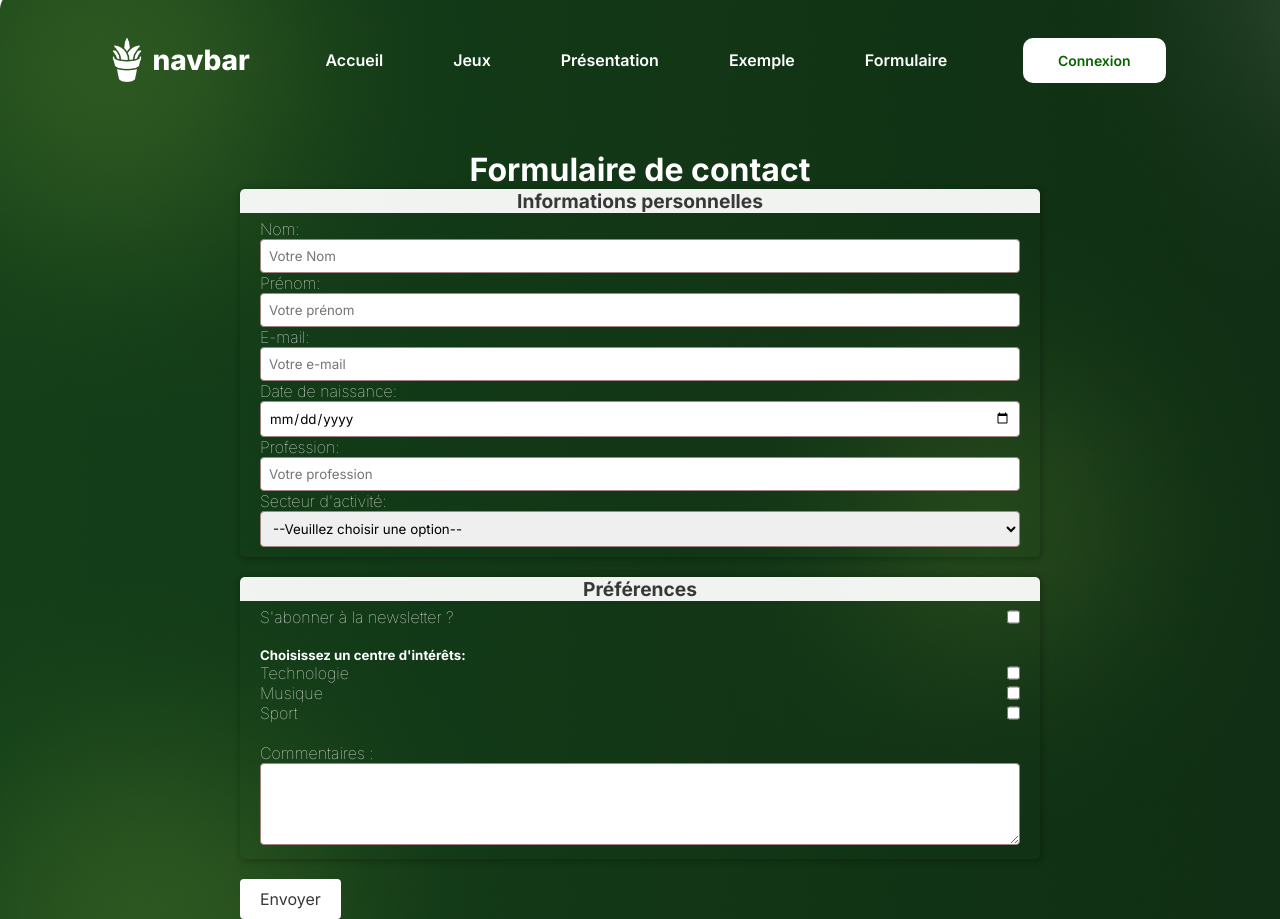
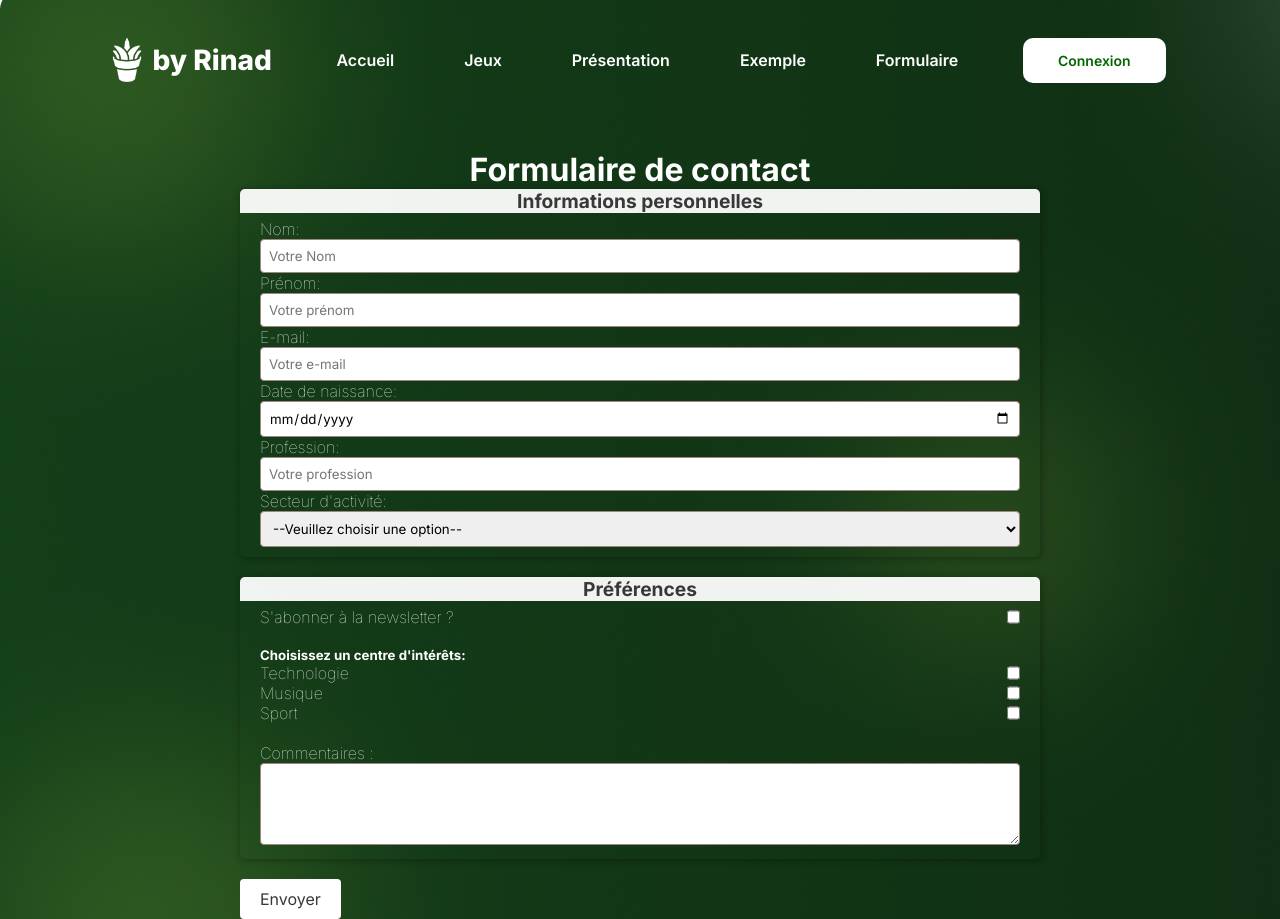
Before and after one commit to rin4d/projet-demo, a plain HTML site: page contact.html in a window 1280 px wide. Drawn offline with nearby package versions, Linux system fonts and the light colour scheme.

Commit message:
Update contact.html

```diff
--- a/contact.html
+++ b/contact.html
@@ -15,7 +15,7 @@
 </head>
 <body>
     <header>
-        <a href="#" class="logo"><img src="logo.png" alt="Logo">navbar</a>
+        <a href="#" class="logo"><img src="logo.png" alt="Logo">by Rinad</a>
         <ul class="navlist">
             <li><a href="index.html">Accueil</a></li>
             <li><a href="jeux.html">Jeux</a></li>
```
